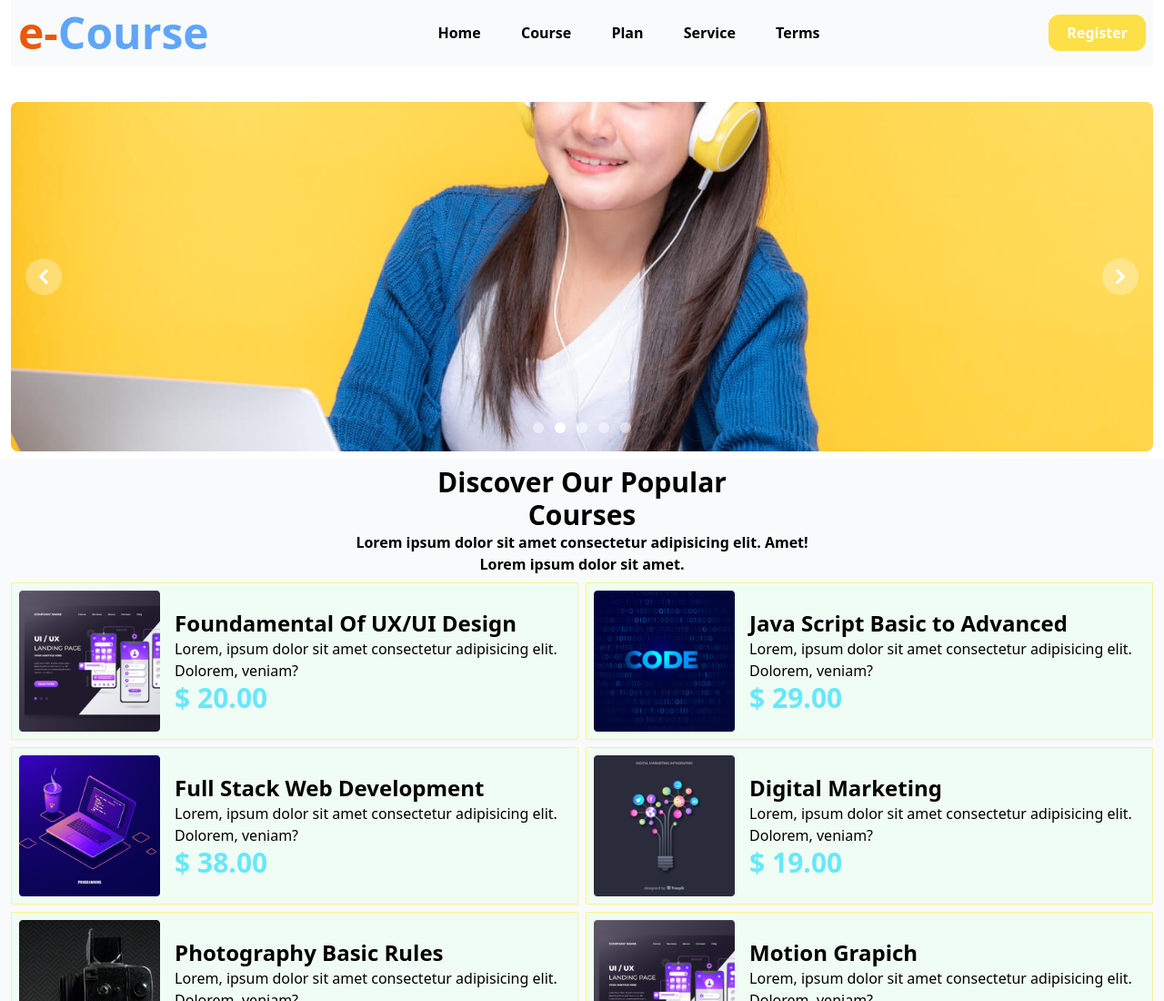
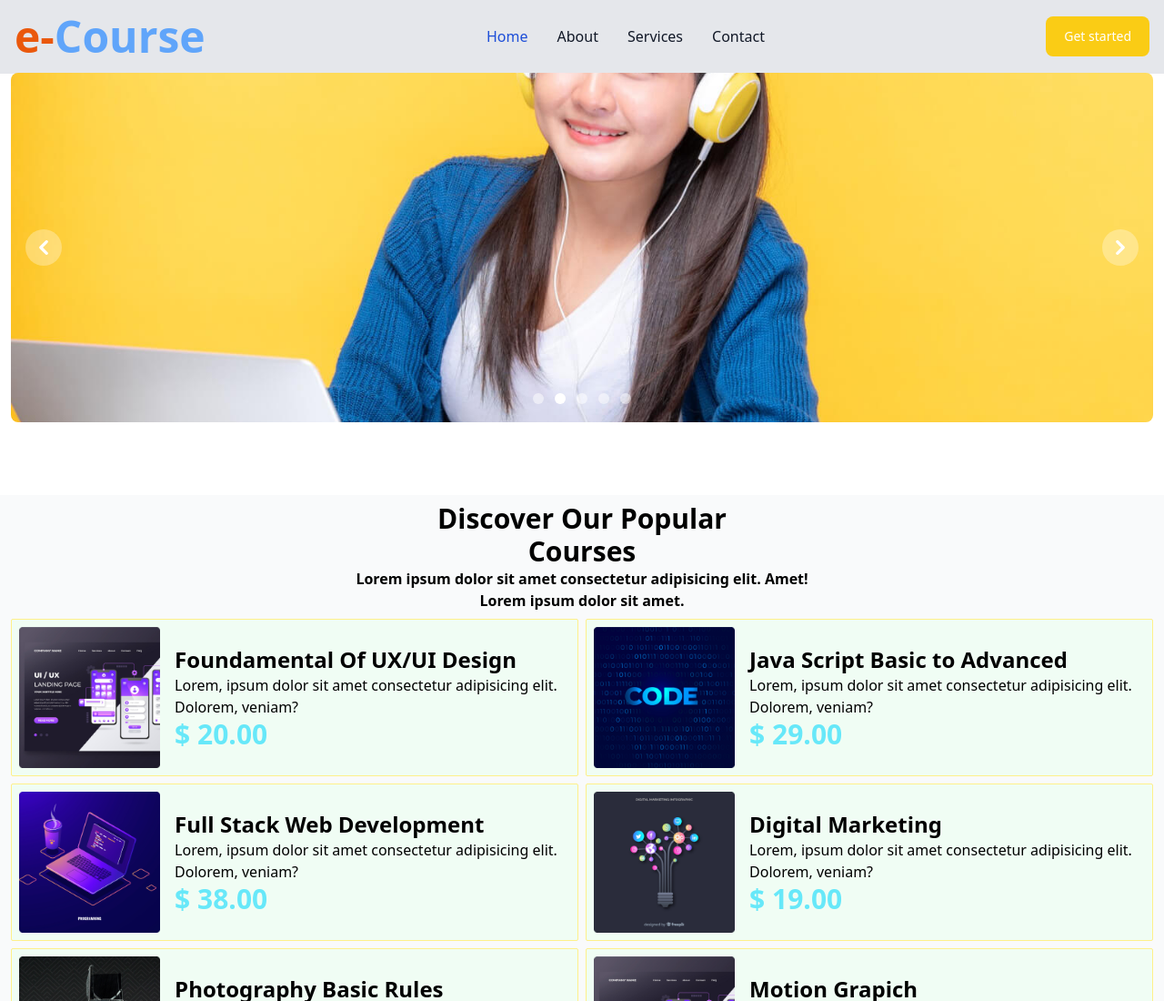
Before and after one commit to jahid-111/eCourse, a plain HTML site: page index.html in a window 1280 px wide. Shown: the top 1100 px of the page at 91% size. Drawn offline with nearby package versions, Linux system fonts and the light colour scheme.

Commit message:
ModifyheaderNav

```diff
--- a/index.html
+++ b/index.html
@@ -19,39 +19,64 @@
 
 <body>
 
-    <header class="container mx-auto px-3">
-        <!-- IN HEADER SECTION FOR FLEX -->
-        <section class=" bg-gray-50 py-3 px-2 flex items-center justify-between ">
-            <!-- logo  -->
-            <section class=" flex">
-                <h2 class="text-blue-400 font-semibold text-5xl"><span class="text-orange-600">e-</span>Course</h2>
-            </section>
+    <header class="container my-5 mx-auto px-3">
 
-            <!-- nav section  -->
-            <section class="">
-                <nav class="">
-                    <a class="py-1 px-3 mx-2 font-semibold hover:text-red-200 rounded-sm" href="">Home</a>
-                    <a class="py-1 px-3 mx-2 font-semibold hover:text-red-200 rounded-sm" href="">Course</a>
-                    <a class="py-1 px-3 mx-2 font-semibold hover:text-red-200 rounded-sm" href="">Plan</a>
-                    <a class="py-1 px-3 mx-2 font-semibold hover:text-red-200 rounded-sm" href="">Service</a>
-                    <a class="py-1 px-3 mx-2 font-semibold hover:text-red-200 rounded-sm" href="">Terms</a>
-                </nav>
-            </section>
+        <nav class=" bg-gray-200 fixed w-full z-20 top-0 left-0 border-b border-gray-200 dark:border-gray-600">
+            <div class="max-w-screen-xl flex flex-wrap items-center justify-between mx-auto p-4">
 
-            <!-- register button  -->
-            <section class="">
-                <form action="">
-                    <button
-                        class="bg-yellow-300 rounded-xl py-2 px-5 font-semibold text-1xl text-white hover:text-red-300 ">Register</button>
-                </form>
-            </section>
-        </section>
+
+                <span class="self-center text-2xl font-semibold whitespace-nowrap dark:text-white">
+
+                    <h2 class="text-blue-400 font-semibold text-5xl"><span class="text-orange-600">e-</span>Course</h2>
+                </span>
+                </a>
+
+                <div class="flex md:order-2">
+
+                    <button type="button"
+                        class="focus:ring-4 bg-yellow-400 hover:bg-yellow-300 text-white hover:text-slate-500 focus:outline-none focus:ring-blue-300 font-medium rounded-lg text-sm px-5 py-3 text-center mr-3 md:mr-0">Get
+                        started</button>
+                    <button data-collapse-toggle="navbar-sticky" type="button"
+                        class="inline-flex items-center p-2 w-10 h-10 justify-center text-sm text-gray-500 rounded-lg md:hidden hover:bg-gray-100 focus:outline-none focus:ring-2 focus:ring-gray-200 dark:text-gray-400 dark:hover:bg-gray-700 dark:focus:ring-gray-600"
+                        aria-controls="navbar-sticky" aria-expanded="false">
+                        <span class="sr-only">Open main menu</span>
+                        <svg class="w-5 h-5" aria-hidden="true" xmlns="http://www.w3.org/2000/svg" fill="none"
+                            viewBox="0 0 17 14">
+                            <path stroke="currentColor" stroke-linecap="round" stroke-linejoin="round" stroke-width="2"
+                                d="M1 1h15M1 7h15M1 13h15" />
+                        </svg>
+                    </button>
+                </div>
+                <div class="items-center justify-between hidden w-full md:flex md:w-auto md:order-1" id="navbar-sticky">
+                    <ul class="flex flex-col p-4 md:p-0 mt-4 font-medium md:flex-row md:space-x-8 md:mt-0 md:border-0 ">
+                        <li>
+                            <a href="#"
+                                class="block py-2 pl-3 pr-4 text-white bg-blue-700 rounded md:bg-transparent md:text-blue-700 md:p-0 md:dark:text-blue-500"
+                                aria-current="page">Home</a>
+                        </li>
+                        <li>
+                            <a href="#"
+                                class="block py-2 pl-3 pr-4 text-gray-900 rounded hover:bg-gray-100 md:hover:bg-transparent md:hover:text-blue-700 md:p-0 md:dark:hover:text-blue-500 dark:text-white dark:hover:bg-gray-700 dark:hover:text-white md:dark:hover:bg-transparent dark:border-gray-700">About</a>
+                        </li>
+                        <li>
+                            <a href="#"
+                                class="block py-2 pl-3 pr-4 text-gray-900 rounded hover:bg-gray-100 md:hover:bg-transparent md:hover:text-blue-700 md:p-0 md:dark:hover:text-blue-500 dark:text-white dark:hover:bg-gray-700 dark:hover:text-white md:dark:hover:bg-transparent dark:border-gray-700">Services</a>
+                        </li>
+                        <li>
+                            <a href="#"
+                                class="block py-2 pl-3 pr-4 text-gray-900 rounded hover:bg-gray-100 md:hover:bg-transparent md:hover:text-blue-700 md:p-0 md:dark:hover:text-blue-500 dark:text-white dark:hover:bg-gray-700 dark:hover:text-white md:dark:hover:bg-transparent dark:border-gray-700">Contact</a>
+                        </li>
+                    </ul>
+                </div>
+            </div>
+        </nav>
+
         <!-- --------------------  -->
 
         <!-- SlIDER SACTION  -->
 
         <!-- ///// need modify //// -->
-        <section class="container mt-10">
+        <section class="container my-20">
 
             <div id="default-carousel" class="relative w-full" data-carousel="slide">
                 <!-- Carousel wrapper -->
```
